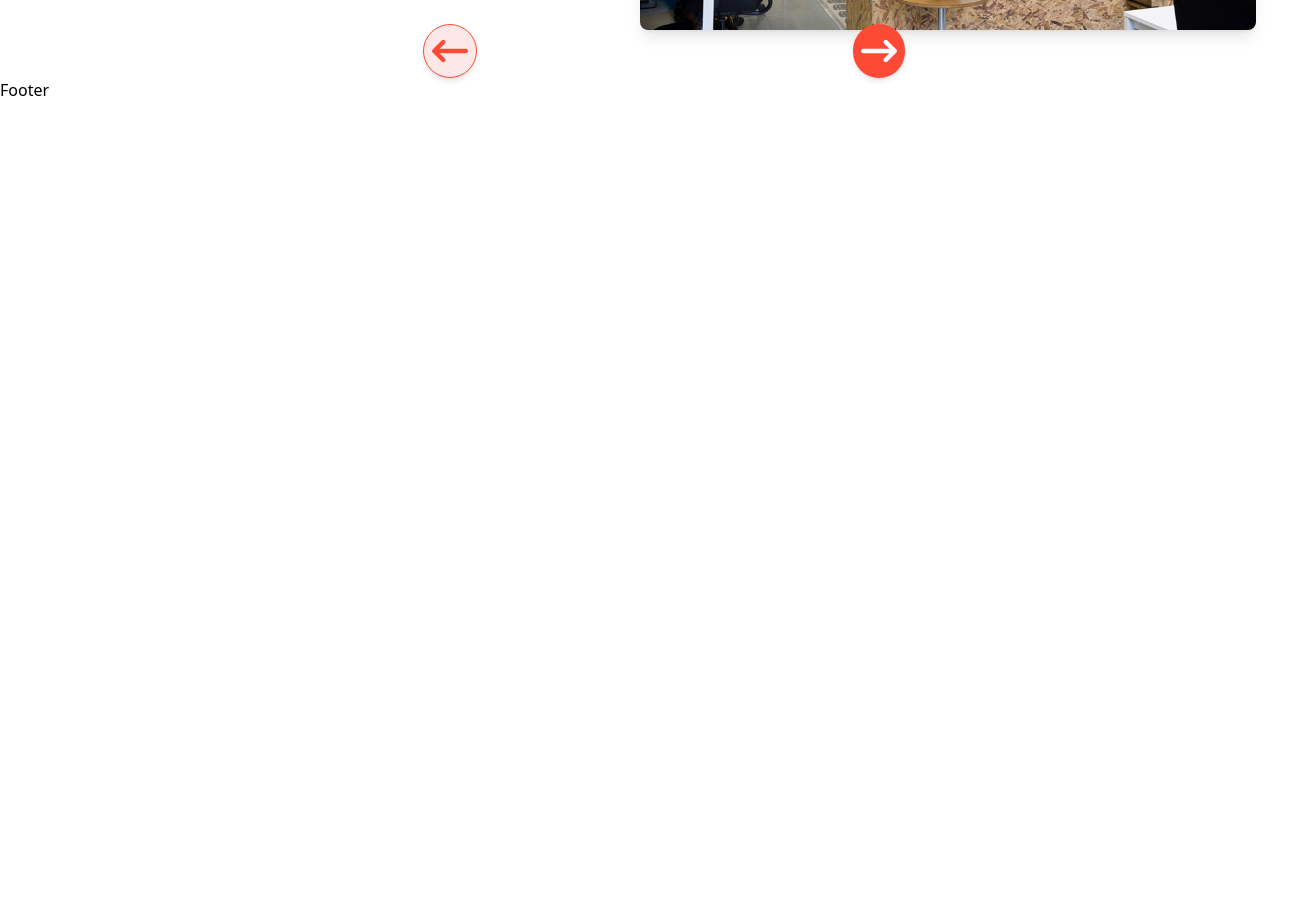
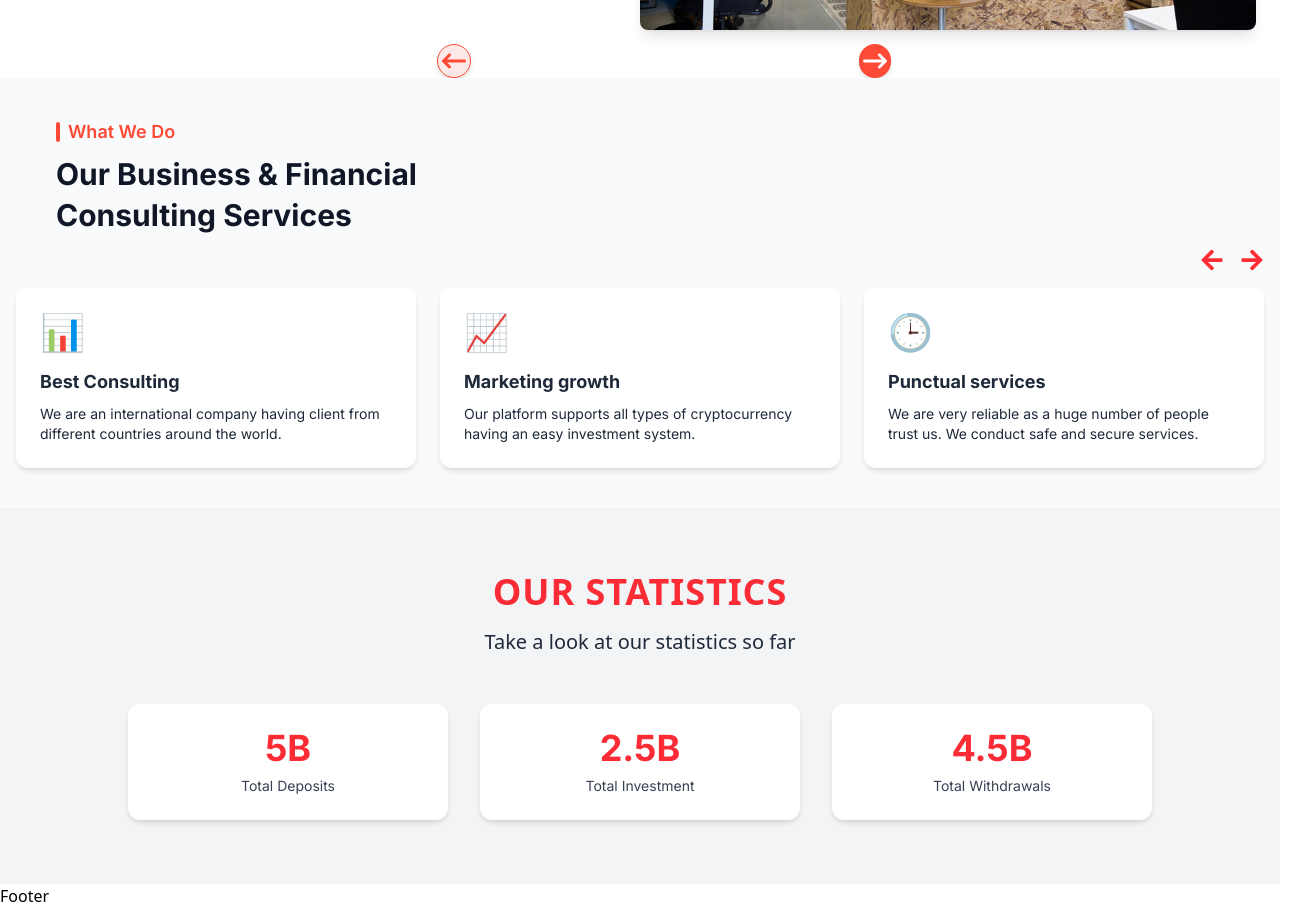
Before and after one commit to dev02-hue/pepper-stone, a Next.js app: page / in a window 1280 px wide. Shown: the part 600-1508 px from the top of the page, 1304 px wide, since content can reach past the window. Before the commit the page ends 800 px from the top, so only its background shows below. Built offline with nearby package versions, Linux system fonts and the light colour scheme.

Commit message:
feat: statistics component

```diff
--- a/package.json
+++ b/package.json
@@ -10,6 +10,7 @@
   },
   "dependencies": {
     "animate.css": "^4.1.1",
+    "framer-motion": "^12.7.4",
     "next": "15.3.0",
     "react": "^19.0.0",
     "react-dom": "^19.0.0",
--- /dev/null
+++ b/src/app/components/home/CarouselSection.tsx
@@ -0,0 +1,149 @@
+'use client';
+
+import React, { useState } from 'react';
+import { FaArrowRight, FaArrowLeft } from 'react-icons/fa';
+import 'animate.css';
+
+import { Inter } from 'next/font/google';
+
+import { motion } from 'framer-motion';
+
+
+const inter = Inter({
+    subsets: ['latin'],
+    weight: ['400', '600', '700'], // Regular, Semi-bold, Bold
+    display: 'swap',
+  });
+
+
+const services = [
+  {
+    title: 'Best Consulting',
+    description: 'We are an international company having client from different countries around the world.',
+    icon: '📊',
+  },
+  {
+    title: 'Marketing growth',
+    description: 'Our platform supports all types of cryptocurrency having an easy investment system.',
+    icon: '📈',
+  },
+  {
+    title: 'Punctual services',
+    description: 'We are very reliable as a huge number of people trust us. We conduct safe and secure services.',
+    icon: '🕒',
+  },
+  {
+    title: '24/7 Support',
+    description: 'Our team is available round the clock to assist you anytime, anywhere.',
+    icon: '💬',
+  },
+  {
+    title: 'Secure Investment',
+    description: 'Your investments are protected with industry standard security protocols.',
+    icon: '🔒',
+  },
+  {
+    title: 'Global Reach',
+    description: 'We operate in multiple countries to bring you unmatched global opportunities.',
+    icon: '🌍',
+  },
+];
+
+const CarouselSection = () => {
+  const [currentIndex, setCurrentIndex] = useState(0);
+   const [isAnimating, setIsAnimating] = useState(false);
+
+  const getVisibleServices = () => {
+    const visible = [];
+    for (let i = 0; i < 3; i++) {
+      const index = (currentIndex + i) % services.length;
+      visible.push(services[index]);
+    }
+    return visible;
+  };
+
+  const visibleServices = getVisibleServices();
+
+  const handleNavigation = (direction: 'next' | 'prev') => {
+    if (isAnimating) return;
+
+    setIsAnimating(true);
+    // setAnimationClass('animate__fadeOut');
+
+    setTimeout(() => {
+      setCurrentIndex((prev) =>
+        direction === 'next'
+          ? (prev + 1) % services.length
+          : (prev - 1 + services.length) % services.length
+      );
+    //   setAnimationClass('animate__fadeIn');
+
+      setTimeout(() => {
+        setIsAnimating(false);
+      }, 300);
+    }, 300);
+  };
+
+  const handleNext = () => handleNavigation('next');
+  const handlePrev = () => handleNavigation('prev');
+
+  return (
+    <div className={`${inter.className} w-full py-10 px-4 bg-gray-50`}>
+            {/* Section Heading */}
+    <div className="text-center md:text-left md:px-10 mb-3">
+      <div className="flex items-center justify-center md:justify-start gap-2 mb-2">
+        <div className="w-1 h-5 bg-[#FD4A36] rounded-sm" />
+        <h2 className="text-[#FD4A36] font-semibold text-lg">What We Do</h2>
+      </div>
+      <h3 className="text-2xl md:text-3xl font-bold text-gray-900 leading-snug">
+        Our Business & Financial <br className="hidden md:block" />
+        Consulting Services
+      </h3>
+    </div>
+
+      <div className="flex  mr-10 sm:mr-5 md:mr-0 justify-end mb-4 gap-4">
+        <button
+          onClick={handlePrev}
+          className="text-red-500 hover:scale-110 transition-transform cursor-pointer"
+          disabled={isAnimating}
+        >
+          <FaArrowLeft size={24} />
+        </button>
+        <button
+          onClick={handleNext}
+          className="text-red-500 hover:scale-110 transition-transform cursor-pointer"
+          disabled={isAnimating}
+        >
+          <FaArrowRight size={24} />
+        </button>
+      </div>
+      <div className="grid grid-cols-1 sm:grid-cols-2 md:grid-cols-3 gap-6">
+        {visibleServices.map((service, index) => (
+         <motion.div
+         key={`${currentIndex}-${index}`}
+         className="group rounded-xl shadow-md p-6 bg-white text-gray-800 relative overflow-hidden transition-all duration-300 cursor-pointer hover:font-bold"
+         initial={{ opacity: 0, y: 30 }}
+         animate={{ opacity: 1, y: 0 }}
+         exit={{ opacity: 0, y: -30 }}
+         transition={{ duration: 0.5, ease: 'easeInOut' }}
+       >
+
+
+
+            {/* Dot overlay */}
+            <div className="absolute inset-0   bg-gray-400 opacity-0 group-hover:opacity-100 transition-opacity duration-300 z-0" />
+            <div className="absolute inset-0 z-0 opacity-0 group-hover:opacity-100 bg-[radial-gradient(white_1px,transparent_1px)] [background-size:10px_10px]" />
+
+            <div className="relative z-10">
+              <div className="text-4xl mb-4">{service.icon}</div>
+              <h3 className="font-bold text-lg mb-2">{service.title}</h3>
+              <p className="text-sm">{service.description}</p>
+            </div>
+            </motion.div>
+        ))}
+      </div>
+    </div>
+  );
+};
+
+export default CarouselSection;
--- a/src/app/components/home/HeroSection.tsx
+++ b/src/app/components/home/HeroSection.tsx
@@ -62,7 +62,7 @@ const HeroSection: React.FC = () => {
   };
 
   return (
-    <section className={`${inter.className} flex flex-col md:flex-row justify-between items-center py-12 px-6 bg-white relative`}>
+    <section className={`${inter.className} overflow-x-hidden flex flex-col md:flex-row justify-between items-center py-12 px-6 bg-white relative`}>
       <div className="md:w-1/2 text-center md:text-left animate__animated animate__faster md:p-10">
         <h1 className={`text-4xl font-bold text-black animate__animated animate__faster ${animation}`}>
           {slides[currentSlide].title}
@@ -98,17 +98,17 @@ const HeroSection: React.FC = () => {
       <div className="absolute bottom-6 md:bottom-0 flex justify-evenly w-full px-6">
   <button
     onClick={prevSlide}
-    className="p-2 bg-[#FCE9E7] border-1 border-[#FD4A36] rounded-full shadow-md transition-all cursor-pointer"
+    className="p-1 bg-[#FCE9E7] border-1 border-[#FD4A36] rounded-full shadow-md transition-all cursor-pointer"
     aria-label="Previous slide"
   >
-    <FaArrowLeftLong className="text-4xl text-[#FD4A36] hover:text-orange-700" />
+    <FaArrowLeftLong className="text-2xl text-[#FD4A36] hover:text-orange-700" />
   </button>
   <button
     onClick={nextSlide}
-    className="p-2 bg-[#FD4A36] rounded-full shadow-md transition-all cursor-pointer"
+    className="p-1 bg-[#FD4A36] rounded-full shadow-md transition-all cursor-pointer"
     aria-label="Next slide"
   >
-    <FaArrowRightLong className="text-4xl text-white hover:text-gray-300" />
+    <FaArrowRightLong className="text-2xl text-white hover:text-gray-300" />
   </button>
 </div>
     </section>
--- /dev/null
+++ b/src/app/components/home/StatisticsSection.tsx
@@ -0,0 +1,92 @@
+// components/StatisticsSection.tsx
+"use client";
+import { motion, useAnimation, useInView } from 'framer-motion';
+import { useEffect, useRef, useState } from 'react';
+import { Inter } from 'next/font/google';
+
+const inter = Inter({
+    subsets: ['latin'],
+    weight: ['400', '600', '700'], // Regular, Semi-bold, Bold
+    display: 'swap',
+  });
+
+interface StatCardProps {
+  label: string;
+  value: number;
+  suffix?: string;
+  duration?: number;
+}
+
+const StatCard = ({ label, value, suffix = '', duration = 2 }: StatCardProps) => {
+  const controls = useAnimation();
+  const ref = useRef(null);
+  const isInView = useInView(ref);
+  const [count, setCount] = useState(0);
+
+  useEffect(() => {
+    if (isInView) {
+      controls.start('visible');
+      let start = 0;
+      const increment = value / (duration * 60); // Roughly 60fps
+      const counter = setInterval(() => {
+        start += increment;
+        if (start >= value) {
+          setCount(value);
+          clearInterval(counter);
+        } else {
+          setCount(parseFloat(start.toFixed(2)));
+        }
+      }, 1000 / 60);
+    }
+  }, [isInView, value, duration, controls]);
+
+  return (
+    <motion.div
+      ref={ref}
+      initial={{ opacity: 0, y: 50 }}
+      animate={controls}
+      variants={{
+        visible: { opacity: 1, y: 0, transition: { duration: 0.6 } },
+      }}
+      className={`${inter.className} flex flex-col items-center text-center px-4 py-6 bg-white rounded-xl shadow-md`}
+    >
+      <p className="text-4xl font-extrabold text-red-500">
+        {count.toLocaleString(undefined, { maximumFractionDigits: 1 })}
+        {suffix}
+      </p>
+      <p className="text-sm mt-2 font-medium text-gray-700">{label}</p>
+    </motion.div>
+  );
+};
+
+const StatisticsSection = () => {
+  return (
+    <section className="w-full bg-gray-100 py-16 px-4 md:px-16 text-center">
+      <motion.h2
+        initial={{ opacity: 0, y: 30 }}
+        whileInView={{ opacity: 1, y: 0 }}
+        transition={{ duration: 0.6 }}
+        className="text-4xl font-bold text-red-500 uppercase tracking-wide"
+      >
+        Our Statistics
+      </motion.h2>
+
+      <motion.h3
+        initial={{ opacity: 0, y: 30 }}
+        whileInView={{ opacity: 1, y: 0 }}
+        transition={{ duration: 0.6, delay: 0.2 }}
+        className="text-xl font-base text-gray-800 my-4"
+      >
+        Take a look at our statistics so far
+      </motion.h3>
+
+      <div className="grid grid-cols-1 md:grid-cols-3 gap-8 mt-12 max-w-5xl mx-auto">
+        <StatCard label="Total Deposits" value={5} suffix="B" />
+        <StatCard label="Total Investment" value={2.5} suffix="B" />
+        <StatCard label="Total Withdrawals" value={4.5} suffix="B" />
+      </div>
+    </section>
+  );
+};
+
+export default StatisticsSection;
--- a/src/app/page.tsx
+++ b/src/app/page.tsx
@@ -1,4 +1,6 @@
+import CarouselSection from "./components/home/CarouselSection";
 import HeroSection from "./components/home/HeroSection";
+import StatisticsSection from "./components/home/StatisticsSection";
 
 
 
@@ -6,6 +8,8 @@ export default function Home() {
   return (
       <>
       <HeroSection />
+      <CarouselSection />
+      <StatisticsSection />
       </>
   );
 }
```
Also changed, not shown: 2 other files (tests, documents, lock files or other folders).
